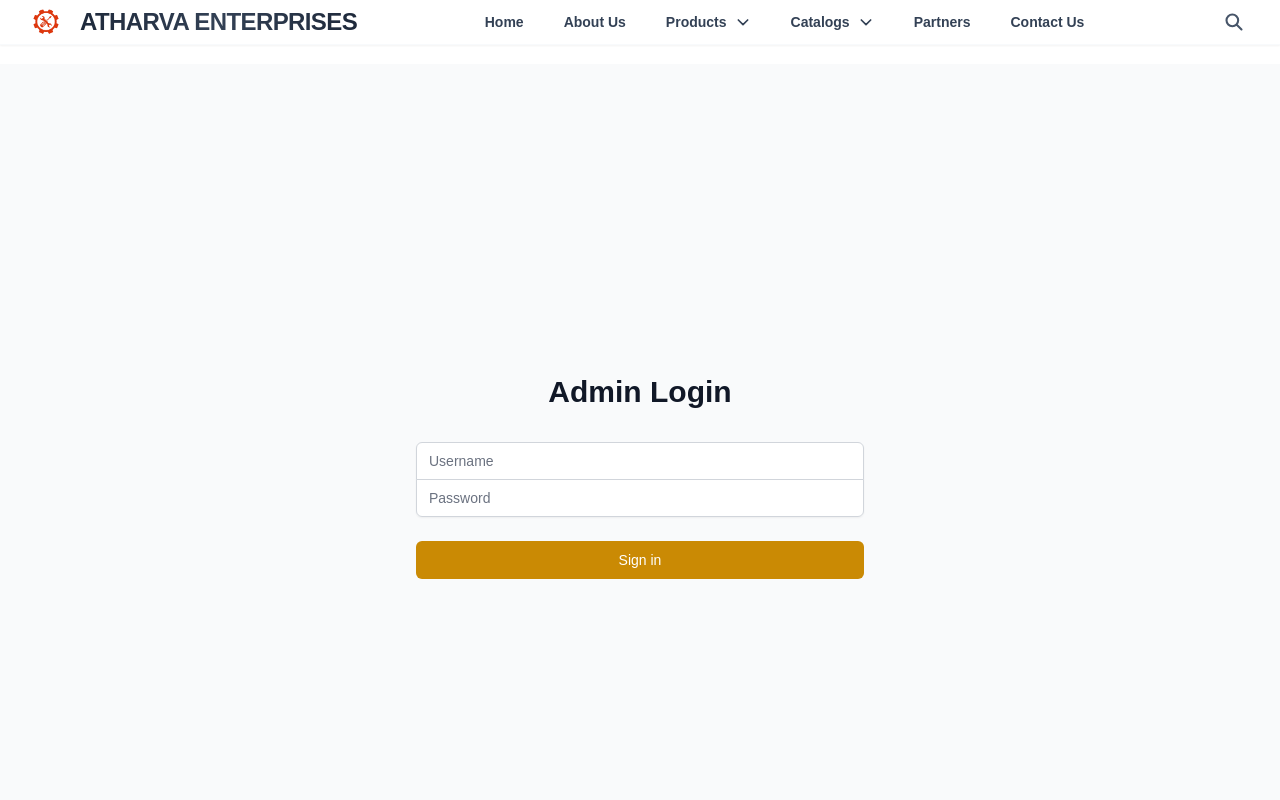
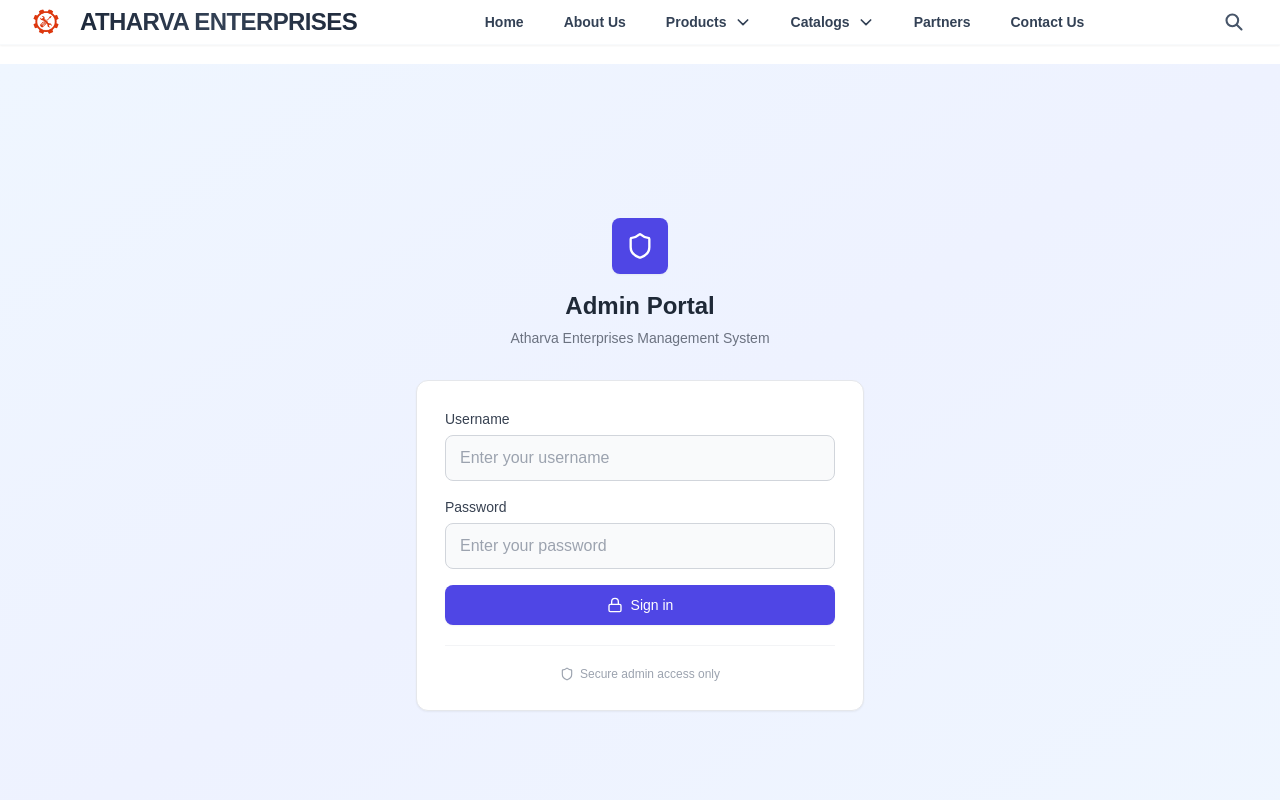
Before and after one commit to Sailee30/atharvaEnterprises, a React (Vite) app in the folder frontend/: page /admin/login in a window 1280 px wide. Shown: the top 800 px of the page. Built offline with nearby package versions, Linux system fonts and the light colour scheme; a web font is replaced by a local one.

Commit message:
Update AdminLogin.jsx

```diff
--- a/frontend/src/pages/AdminLogin.jsx
+++ b/frontend/src/pages/AdminLogin.jsx
@@ -1,5 +1,6 @@
 import React, { useState } from 'react';
 import { useNavigate } from 'react-router-dom';
+import { Lock, AlertCircle, Shield } from 'lucide-react';
 import { authAPI } from '../services/api';
 
 const AdminLogin = () => {
@@ -20,7 +21,7 @@
       const response = await authAPI.login(formData);
       if (response.success && response.token) {
         // Store token and user data
-        localStorage.setItem('token', response.token); // Changed from 'adminToken' to 'token'
+        localStorage.setItem('token', response.token);
         localStorage.setItem('adminUser', JSON.stringify(response.data));
 
         // Navigate to admin portal
@@ -36,60 +37,96 @@
   };
 
   return (
-    <div className="min-h-screen flex items-center justify-center bg-gray-50 py-12 px-4 sm:px-6 lg:px-8">
-      <div className="max-w-md w-full space-y-8">
-        <div>
-          <h2 className="mt-6 text-center text-3xl font-extrabold text-gray-900">
-            Admin Login
-          </h2>
+    <div className="min-h-screen bg-gradient-to-br from-blue-50 via-indigo-50 to-blue-50 flex items-center justify-center px-4 py-12">
+      <div className="w-full max-w-md">
+        {/* Logo and Header Section */}
+        <div className="text-center mb-8">
+          <div className="inline-flex items-center justify-center w-14 h-14 bg-indigo-600 rounded-lg shadow-sm mb-4">
+            <Shield className="w-7 h-7 text-white" />
+          </div>
+          <h1 className="text-2xl font-semibold text-gray-800 mb-1.5">
+            Admin Portal
+          </h1>
+          <p className="text-gray-500 text-sm">
+            Atharva Enterprises Management System
+          </p>
         </div>
-        <form className="mt-8 space-y-6" onSubmit={handleSubmit}>
-          {error && (
-            <div className="rounded-md bg-red-50 p-4">
-              <p className="text-sm text-red-800">{error}</p>
-            </div>
-          )}
 
-          <div className="rounded-md shadow-sm -space-y-px">
-            <div>
-              <label htmlFor="username" className="sr-only">Username</label>
+        {/* Login Card */}
+        <div className="bg-white rounded-xl p-7 shadow-sm border border-gray-200">
+          <form onSubmit={handleSubmit} className="space-y-4">
+            {/* Error Message */}
+            {error && (
+              <div className="mb-5">
+                <div className="bg-rose-50 border border-rose-200 rounded-lg p-3 flex items-start gap-2.5">
+                  <AlertCircle className="w-4 h-4 text-rose-600 flex-shrink-0 mt-0.5" />
+                  <p className="text-rose-700 text-sm">{error}</p>
+                </div>
+              </div>
+            )}
+
+            {/* Username Input */}
+            <div className="space-y-1.5">
+              <label htmlFor="username" className="block text-sm font-medium text-gray-700">
+                Username
+              </label>
               <input
                 id="username"
                 name="username"
                 type="text"
                 required
-                className="appearance-none rounded-none relative block w-full px-3 py-2 border border-gray-300 placeholder-gray-500 text-gray-900 rounded-t-md focus:outline-none focus:ring-yellow-500 focus:border-yellow-500 focus:z-10 sm:text-sm"
-                placeholder="Username"
+                placeholder="Enter your username"
                 value={formData.username}
                 onChange={(e) => setFormData({ ...formData, username: e.target.value })}
+                className="w-full px-3.5 py-2.5 bg-gray-50 border border-gray-300 rounded-lg text-gray-900 placeholder-gray-400 focus:outline-none focus:ring-2 focus:ring-indigo-500 focus:border-transparent focus:bg-white transition-all duration-200"
               />
             </div>
-            <div>
-              <label htmlFor="password" className="sr-only">Password</label>
+
+            {/* Password Input */}
+            <div className="space-y-1.5">
+              <label htmlFor="password" className="block text-sm font-medium text-gray-700">
+                Password
+              </label>
               <input
                 id="password"
                 name="password"
                 type="password"
                 required
-                className="appearance-none rounded-none relative block w-full px-3 py-2 border border-gray-300 placeholder-gray-500 text-gray-900 rounded-b-md focus:outline-none focus:ring-yellow-500 focus:border-yellow-500 focus:z-10 sm:text-sm"
-                placeholder="Password"
+                placeholder="Enter your password"
                 value={formData.password}
                 onChange={(e) => setFormData({ ...formData, password: e.target.value })}
+                className="w-full px-3.5 py-2.5 bg-gray-50 border border-gray-300 rounded-lg text-gray-900 placeholder-gray-400 focus:outline-none focus:ring-2 focus:ring-indigo-500 focus:border-transparent focus:bg-white transition-all duration-200"
               />
             </div>
-          </div>
 
-          <div>
+            {/* Submit Button */}
             <button
               type="submit"
               disabled={loading}
-              className="group relative w-full flex justify-center py-2 px-4 border border-transparent text-sm font-medium rounded-md text-white bg-yellow-600 hover:bg-yellow-700 focus:outline-none focus:ring-2 focus:ring-offset-2 focus:ring-yellow-500 disabled:opacity-50"
+              className="w-full mt-5 py-2.5 px-6 bg-indigo-600 hover:bg-indigo-700 text-white font-medium rounded-lg shadow-sm hover:shadow transition-all duration-200 disabled:opacity-50 disabled:cursor-not-allowed flex items-center justify-center gap-2 text-sm"
             >
-              {loading ? 'Logging in...' : 'Sign in'}
+              {loading ? (
+                <>
+                  <div className="w-4 h-4 border-2 border-white/30 border-t-white rounded-full animate-spin"></div>
+                  <span>Logging in...</span>
+                </>
+              ) : (
+                <>
+                  <Lock className="w-4 h-4" />
+                  <span>Sign in</span>
+                </>
+              )}
             </button>
+          </form>
+
+          {/* Footer */}
+          <div className="mt-5 pt-5 border-t border-gray-100 text-center">
+            <p className="text-gray-400 text-xs flex items-center justify-center gap-1.5">
+              <Shield className="w-3.5 h-3.5" />
+              <span>Secure admin access only</span>
+            </p>
           </div>
-        </form>
-
+        </div>
       </div>
     </div>
   );
```
